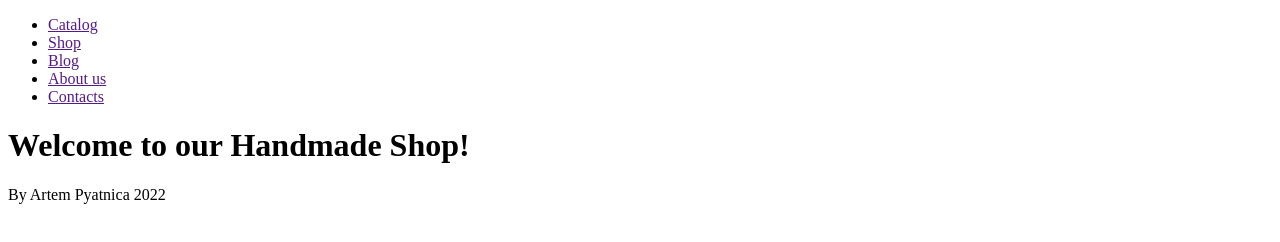
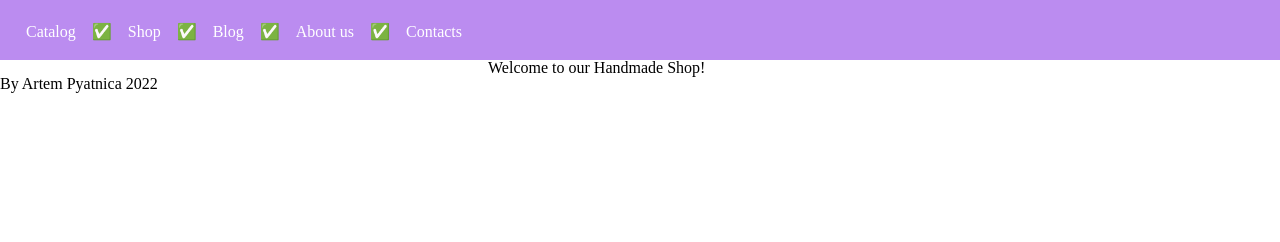
Before and after one commit to Artem-Pyatnica/private-shop-site, a plain HTML site: page index.html in a window 1280 px wide. Drawn offline with Linux system fonts and the light colour scheme.

Commit message:
add styles

```diff
--- a/index.html
+++ b/index.html
@@ -11,7 +11,13 @@
     <header>
       <nav class="main-menu">
         <ul>
-          <li><a href="">Catalog</a></li>
+          <li class="dropdown-menu"><a href="">Catalog</a></li>
+            <a href="#" class="dropbtn"></a>
+            <div class="dropdown-content">
+                <a href="#">Link1</a>
+                <a href="#">Link2</a>
+                <a href="#">Link3</a>
+            </div>
           <li><a href="">Shop</a></li>
           <li><a href="">Blog</a></li>
           <li><a href="">About us</a></li>
@@ -21,6 +27,9 @@
     </header>
     <main>
       <h1>Welcome to our Handmade Shop!</h1>
+      <nav class="category-slider">
+
+      </nav>
     </main>
 
     <footer>
--- a/styles/style.css
+++ b/styles/style.css
@@ -0,0 +1,115 @@
+html, body, div, span, applet, object, iframe,
+h1, h2, h3, h4, h5, h6, p, blockquote, pre,
+a, abbr, acronym, address, big, cite, code,
+del, dfn, em, img, ins, kbd, q, s, samp,
+small, strike, strong, sub, sup, tt, var,
+b, u, i, center,
+dl, dt, dd, ol, ul, li,
+fieldset, form, label, legend,
+table, caption, tbody, tfoot, thead, tr, th, td,
+article, aside, canvas, details, embed,
+figure, figcaption, footer, header, hgroup,
+menu, nav, output, ruby, section, summary,
+time, mark, audio, video {
+	margin: 0;
+	padding: 0;
+	border: 0;
+	font-size: 100%;
+	font: inherit;
+	vertical-align: baseline;
+}
+/* HTML5 display-role reset for older browsers */
+article, aside, details, figcaption, figure,
+footer, header, hgroup, menu, nav, section {
+	display: block;
+}
+body {
+	line-height: 1;
+}
+ol, ul {
+	list-style: none;
+}
+blockquote, q {
+	quotes: none;
+}
+blockquote:before, blockquote:after,
+q:before, q:after {
+	content: '';
+	content: none;
+}
+table {
+	border-collapse: collapse;
+	border-spacing: 0;
+}
+
+/* End of CSS reset */
+
+.dropdown-content {
+    display: none;
+    position: absolute;
+    background-color: #bb8cf0;
+    min-width: 160px;
+    box-shadow: 0px 8px 0px 0px rgba(0, 0, 0, 0.2);
+}
+
+.main-menu {
+    background-color: #bb8cf0;
+}
+
+li {
+
+ float: left;
+
+}
+
+.main-menu ul {
+    height: 60px;
+
+}
+
+.main-menu li {
+    list-style-type: "\2705";
+    font-size: 16px;
+    text-decoration: none;
+    margin: 10px;
+}
+
+li a, .dropbtn {
+    display: inline-block;
+    color: white;
+    text-align: center;
+    padding: 14px 16px;
+    text-decoration: none;
+}
+
+li a:hover, .dropdown-menu:hover .dropbtn {
+    background-color: #b6b2b8;
+}
+
+li.dropdown-menu {
+    display: inline-block;
+    position: relative;
+}
+
+
+
+.dropdown-content a {
+    color: white;
+    padding: 12px 16px;
+    text-decoration: none;
+    display: block;
+    text-align: left;
+}
+li:hover .dropdown-content {
+    display: block;
+}
+
+.dropdown-content a:hover {
+    background-color: #f1f1f1;
+}
+
+
+main {
+    display: inline-block;
+    margin: 0;
+}
```
